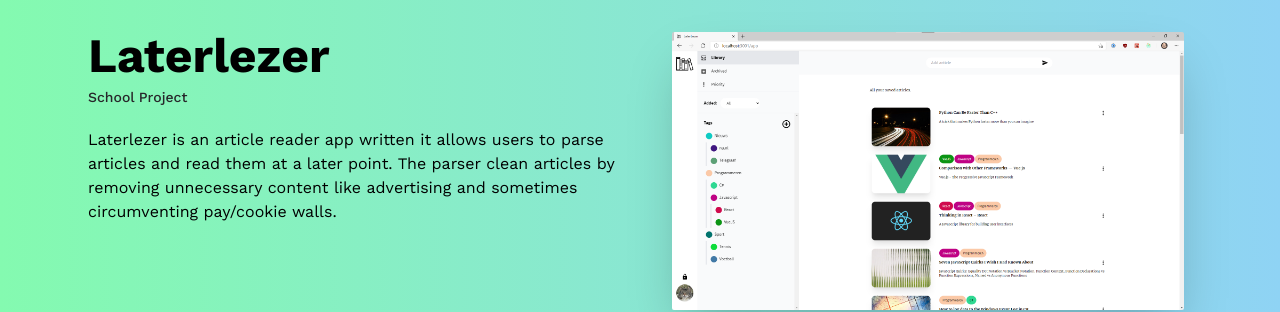
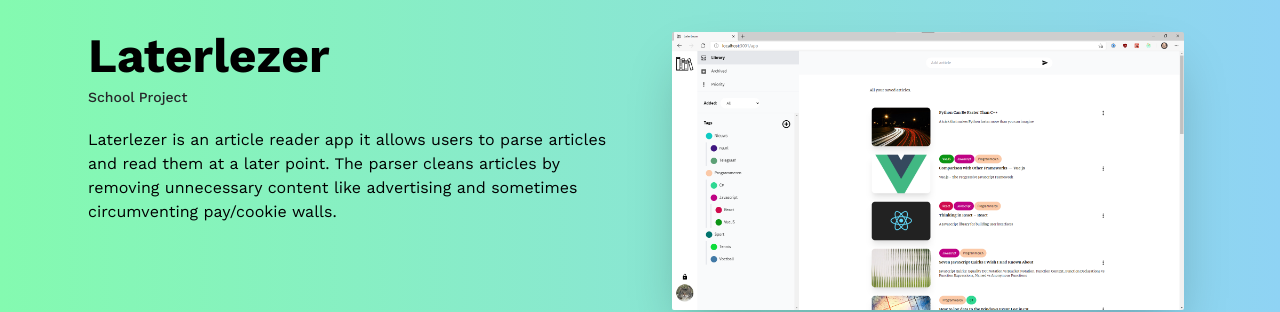
Before and after one commit to Patrickroelofs/Patrickroelofs.com, a React (Create React App) app in the folder client/: page / in a window 1280 px wide. Shown: the part 2220-2532 px from the top of the page. Built offline with nearby package versions, Linux system fonts and the light colour scheme; what @tailwindcss/typography would draw is missing.

Commit message:
fix typo's

```diff
--- a/client/src/app/views/home/Home.jsx
+++ b/client/src/app/views/home/Home.jsx
@@ -64,7 +64,7 @@ function Home() {
                 <h3 className="font-headers text-black font-bold text-5xl">Laterlezer</h3>
                 <sub className="font-headers font-medium text-sm text-gray-800">School Project</sub>
               </div>
-              <p className="font-headers">Laterlezer is an article reader app written it allows users to parse articles and read them at a later point. The parser clean articles by removing unnecessary content like advertising and sometimes circumventing pay/cookie walls.</p>
+              <p className="font-headers">Laterlezer is an article reader app it allows users to parse articles and read them at a later point. The parser cleans articles by removing unnecessary content like advertising and sometimes circumventing pay/cookie walls.</p>
             </div>
 
             <div className="text-right font-headers mx-8 mt-6 md:mt-0">
```
